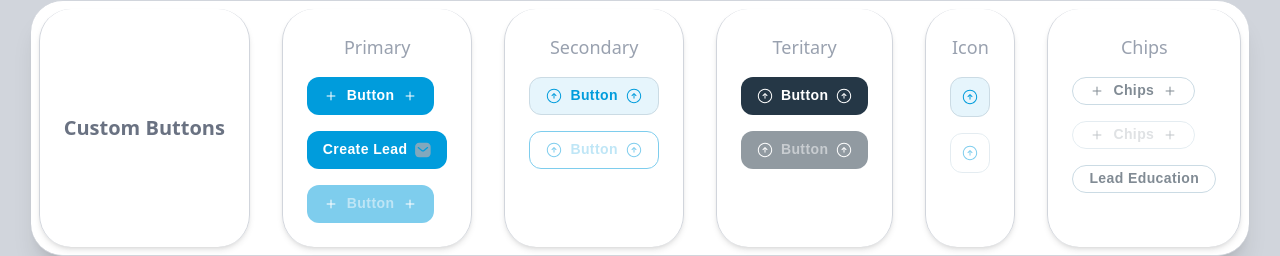
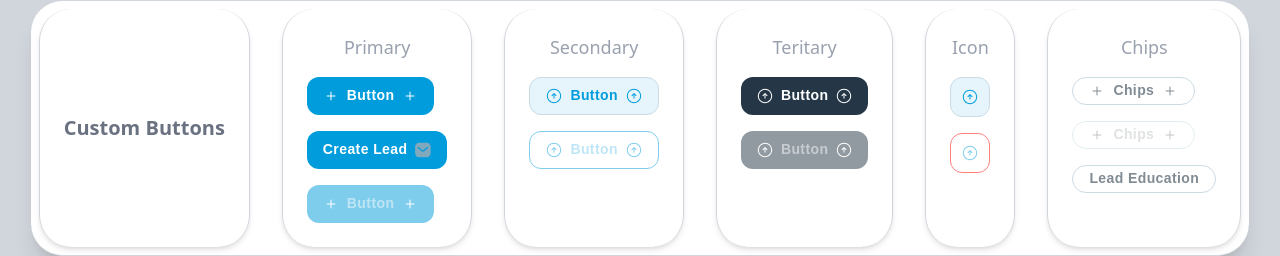
Before and after one commit to avnashv/reusable-components, a React (Vite) app: page / in a window 1280 px wide. Shown: the part 152-408 px from the top of the page. Built offline with nearby package versions, Linux system fonts and the light colour scheme.

Commit message:
feat(sx): Added Sx props to add inbuild style

```diff
--- a/src/App.jsx
+++ b/src/App.jsx
@@ -293,7 +293,9 @@ function App() {
           <h4 className="text-lg text-gray-400">Icon</h4>
           {/* -- Icon Button -- */}
           <CustomButton variant="icon" disabled={false} showText={false} startIcon={false} endIcon={true} iconImg={BlueArrowUp} />
-          <CustomButton variant="icon" disabled={true} showText={false} startIcon={false} endIcon={true} iconImg={BlueArrowUp} />
+          <CustomButton variant="icon" disabled={true} showText={false} startIcon={false} endIcon={true} iconImg={BlueArrowUp}
+            sx={{ border: '1px solid red', borderRadius: '12px' }}
+            />
         </div>
 
         <div className="flex flex-col gap-4 border-r-1 border-l-1 p-6 border-gray-300 rounded-4xl shadow-md">
--- a/src/components/customButton/customButton.jsx
+++ b/src/components/customButton/customButton.jsx
@@ -60,6 +60,7 @@ const CustomButton = ({
     onClick,
     width="fit-content",
     type = "button",
+    sx = {}
 }) => {
     const isIconButton = variant === "icon";
     const isChipButton = variant === "chips";
@@ -171,7 +172,7 @@ const CustomButton = ({
                     color: isChipButton ? "#818B94" : variant === "secondary" ? "#009CDC" : "white",
                     opacity: 0.5,
                 },
-            }}
+            ...sx}}
 
             className={
                 clsx(
--- a/src/components/customCheckboxField/customCheckboxField.jsx
+++ b/src/components/customCheckboxField/customCheckboxField.jsx
@@ -19,6 +19,7 @@ const CustomCheckboxField = ({
   error = "",
   inputClassName = "",
   labelClassName = "",
+  sx={}
 }) => {
 
   return (
@@ -47,6 +48,7 @@ const CustomCheckboxField = ({
           width: "16px",
           height: "16px",
           borderRadius: "4px",
+          ...sx
         }}
       />
 
--- a/src/components/customInputField/customInputField.jsx
+++ b/src/components/customInputField/customInputField.jsx
@@ -22,7 +22,8 @@ const CustomInputField = ({
   type = "text",
   isPassword = false,// New prop to toggle password behavior
   helperText = "",
-  name = ""
+  name = "",
+  sx = {}
 }) => {
   const [showPassword, setShowPassword] = useState(false);
 
@@ -109,6 +110,7 @@ const CustomInputField = ({
         lineHeight: "140%",
       },
     },
+    ...sx
   };
 
   return (
```
